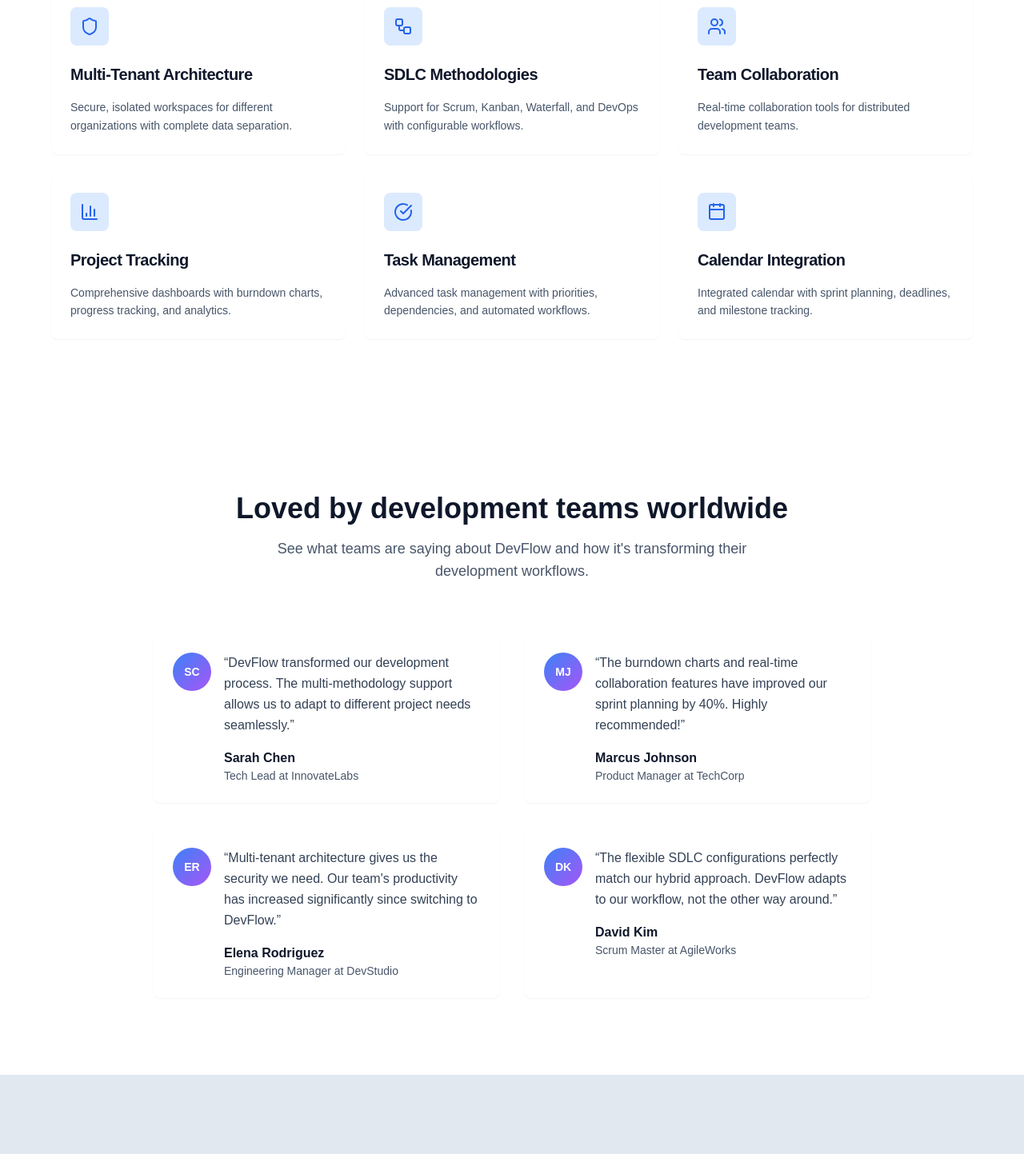
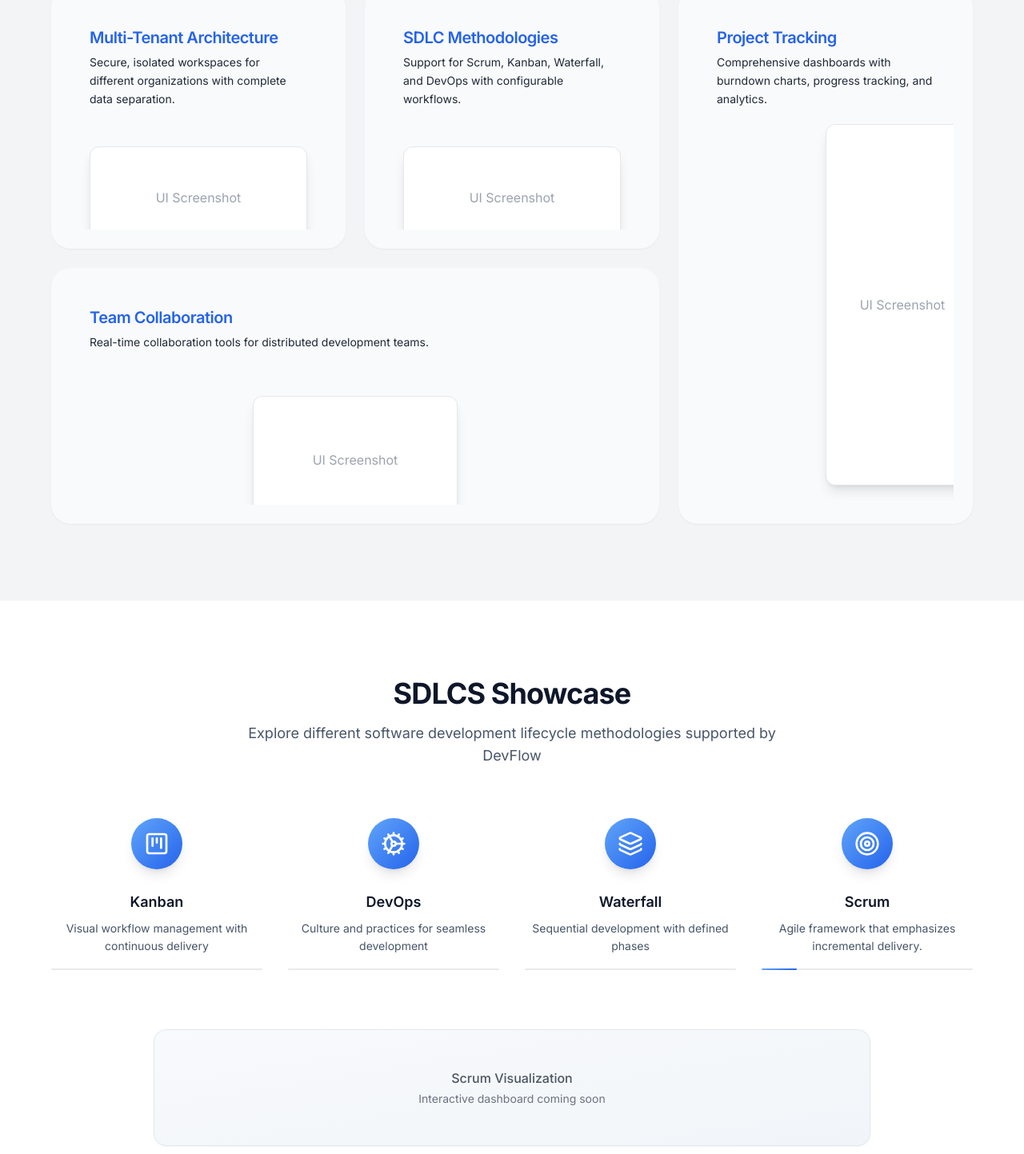
Before and after one commit to Unholyes/DevFlow, a Next.js app: page / in a window 1280 px wide. Shown: the part 1160-2603 px from the top of the page at 80% size. Built offline with nearby package versions, Linux system fonts and the light colour scheme.

Commit message:
[UI][Ybanez] New Section and better UI
just added an sdlc section. also changes the UI and animation for features section in landing page.

```diff
--- a/src/app/globals.css
+++ b/src/app/globals.css
@@ -51,5 +51,10 @@
 body {
   background: var(--background);
   color: var(--foreground);
-  font-family: Arial, Helvetica, sans-serif;
+  font-family: var(--font-inter), Arial, Helvetica, sans-serif;
+  overflow-x: hidden;
 }
+
+html {
+  overflow-x: hidden;
+}
--- a/src/app/layout.tsx
+++ b/src/app/layout.tsx
@@ -27,7 +27,7 @@ export default function RootLayout({
       lang="en"
       className={`${inter.variable} h-full antialiased`}
     >
-      <body className="min-h-full flex flex-col">{children}</body>
+      <body className="min-h-full flex flex-col overflow-x-hidden">{children}</body>
     </html>
   );
 }
--- a/src/app/page.tsx
+++ b/src/app/page.tsx
@@ -1,6 +1,7 @@
 import { Header } from "@/components/header"
 import { Hero } from "@/components/hero"
 import { Features } from "@/components/features"
+import { SDLCSShowcase } from "@/components/sdlcs-showcase"
 import { Testimonials } from "@/components/testimonials"
 import { CTA } from "@/components/cta"
 import { Footer } from "@/components/footer"
@@ -11,6 +12,7 @@ export default function Home() {
       <Header />
       <Hero />
       <Features />
+      <SDLCSShowcase />
       <Testimonials />
       <CTA />
       <Footer />
--- a/src/components/cta.tsx
+++ b/src/components/cta.tsx
@@ -2,7 +2,7 @@ import { Button } from "@/components/ui/button"
 
 export function CTA() {
   return (
-    <section className="py-24 bg-slate-200 dark:bg-slate-300">
+    <section className="py-24 bg-slate-200 dark:bg-slate-300" style={{paddingTop: '96px', paddingBottom: '96px'}}>
       <div className="container mx-auto px-4 text-center">
         <h2 className="text-3xl md:text-4xl font-bold text-slate-900 dark:text-slate-900 mb-4">
           Ready to transform your development workflow?
--- a/src/components/features.tsx
+++ b/src/components/features.tsx
@@ -1,77 +1,105 @@
 import { Card, CardContent, CardDescription, CardHeader, CardTitle } from "@/components/ui/card"
-import {
-  Users,
-  Workflow,
-  BarChart3,
-  Shield,
-  CheckCircle,
-  Calendar
-} from "lucide-react"
 
 const features = [
   {
     name: "Multi-Tenant Architecture",
     description: "Secure, isolated workspaces for different organizations with complete data separation.",
-    Icon: Shield,
   },
   {
     name: "SDLC Methodologies",
     description: "Support for Scrum, Kanban, Waterfall, and DevOps with configurable workflows.",
-    Icon: Workflow,
   },
   {
     name: "Team Collaboration",
     description: "Real-time collaboration tools for distributed development teams.",
-    Icon: Users,
   },
   {
     name: "Project Tracking",
     description: "Comprehensive dashboards with burndown charts, progress tracking, and analytics.",
-    Icon: BarChart3,
-  },
-  {
-    name: "Task Management",
-    description: "Advanced task management with priorities, dependencies, and automated workflows.",
-    Icon: CheckCircle,
-  },
-  {
-    name: "Calendar Integration",
-    description: "Integrated calendar with sprint planning, deadlines, and milestone tracking.",
-    Icon: Calendar,
   },
 ]
 
 export function Features() {
   return (
-    <section className="py-24 bg-white dark:bg-slate-50">
+    <section className="py-24 bg-gray-100" style={{paddingTop: '96px', paddingBottom: '96px'}}>
       <div className="container mx-auto px-4">
         <div className="text-center mb-16">
-          <h2 className="text-3xl md:text-4xl font-bold text-slate-900 dark:text-slate-900 mb-4">
+          <h2 className="text-3xl md:text-4xl font-bold text-black tracking-tight mb-4">
             Everything you need to manage development projects
           </h2>
-          <p className="text-lg text-slate-600 dark:text-slate-600 max-w-2xl mx-auto">
+          <p className="text-lg text-gray-600 max-w-2xl mx-auto">
             DevFlow provides comprehensive tools for modern development teams to plan, track, and deliver projects efficiently.
           </p>
         </div>
 
-        <div className="grid grid-cols-1 md:grid-cols-2 lg:grid-cols-3 gap-6 max-w-6xl mx-auto">
-          {features.map((feature, idx) => (
-            <Card key={idx} className="border-0 shadow-sm hover:shadow-md transition-shadow duration-200">
-              <CardHeader className="pb-4">
-                <div className="w-12 h-12 bg-blue-100 dark:bg-blue-900/20 rounded-lg flex items-center justify-center mb-4">
-                  <feature.Icon className="w-6 h-6 text-blue-600 dark:text-blue-400" />
+        <div className="grid grid-cols-1 md:grid-cols-3 gap-6 max-w-6xl mx-auto">
+           {/* Top left: Card 1 */}
+           <Card className="bg-gray-50 border-0 rounded-[24px] shadow-sm hover:shadow-md hover:bg-blue-50/30 transition-all duration-200 flex flex-col p-6 group">
+             <CardHeader className="pb-4">
+                <CardTitle className="text-xl font-semibold text-blue-600">
+                  {features[0].name}
+                </CardTitle>
+                <CardDescription className="text-gray-800 leading-relaxed">
+                  {features[0].description}
+                </CardDescription>
+              </CardHeader>
+              <CardContent className="flex-grow flex items-end justify-center pb-2 overflow-hidden">
+                <div className="w-full h-32 bg-white rounded-xl flex items-center justify-center text-gray-400 border shadow-lg transform translate-y-8 group-hover:translate-y-2 transition-transform duration-300 ease-out">
+                  UI Screenshot
                 </div>
-                <CardTitle className="text-xl font-semibold text-slate-900 dark:text-slate-900">
-                  {feature.name}
+              </CardContent>
+           </Card>
+
+           {/* Top middle: Card 2 */}
+           <Card className="bg-gray-50 border-0 rounded-[24px] shadow-sm hover:shadow-md hover:bg-green-50/30 transition-all duration-200 flex flex-col p-6 group">
+             <CardHeader className="pb-4">
+                <CardTitle className="text-xl font-semibold text-blue-600">
+                  {features[1].name}
                 </CardTitle>
+                <CardDescription className="text-gray-800 leading-relaxed">
+                  {features[1].description}
+                </CardDescription>
               </CardHeader>
-              <CardContent>
-                <CardDescription className="text-slate-600 dark:text-slate-600 leading-relaxed">
-                  {feature.description}
+                <CardContent className="flex-grow flex items-end justify-center pb-2 overflow-hidden">
+                  <div className="w-full h-32 bg-white rounded-xl flex items-center justify-center text-gray-400 border shadow-lg transform translate-y-8 group-hover:translate-y-2 transition-transform duration-300 ease-out">
+                    UI Screenshot
+                  </div>
+                </CardContent>
+           </Card>
+
+           {/* Right: Tall card spanning 2 rows */}
+           <Card className="row-span-2 bg-gray-50 border-0 rounded-[24px] shadow-sm hover:shadow-md hover:bg-yellow-50/30 transition-all duration-200 flex flex-col p-6 group">
+             <CardHeader className="pb-4">
+               <CardTitle className="text-xl font-semibold text-blue-600">
+                 {features[3].name}
+               </CardTitle>
+               <CardDescription className="text-gray-800 leading-relaxed">
+                 {features[3].description}
+               </CardDescription>
+             </CardHeader>
+                <CardContent className="flex-grow flex items-end justify-end pr-4 overflow-hidden">
+                  <div className="w-48 h-32 bg-white rounded-xl flex items-center justify-center text-gray-400 border shadow-lg transform translate-x-12 group-hover:translate-x-4 transition-transform duration-300 ease-out" style={{ height: '452px' }}>
+                    UI Screenshot
+                  </div>
+                </CardContent>
+           </Card>
+
+            {/* Bottom left: Card 3 spanning 2 columns */}
+            <Card className="md:col-span-2 md:h-80 bg-gray-50 border-0 rounded-[24px] shadow-sm hover:shadow-md hover:bg-red-50/30 transition-all duration-200 flex flex-col p-6 group">
+             <CardHeader className="pb-4">
+                <CardTitle className="text-xl font-semibold text-blue-600">
+                  {features[2].name}
+                </CardTitle>
+                <CardDescription className="text-gray-800 leading-relaxed">
+                  {features[2].description}
                 </CardDescription>
-              </CardContent>
-            </Card>
-          ))}
+              </CardHeader>
+                <CardContent className="flex-grow flex items-end justify-center pb-2 overflow-hidden">
+                  <div className="w-64 h-40 bg-white rounded-xl flex items-center justify-center text-gray-400 border shadow-lg transform translate-y-8 group-hover:translate-y-2 transition-transform duration-300 ease-out">
+                    UI Screenshot
+                  </div>
+                </CardContent>
+           </Card>
         </div>
       </div>
     </section>
--- a/src/components/hero.tsx
+++ b/src/components/hero.tsx
@@ -2,7 +2,7 @@ import { Button } from "@/components/ui/button"
 
 export function Hero() {
   return (
-    <section className="relative min-h-screen flex items-center justify-center bg-white dark:bg-slate-50">
+    <section className="relative min-h-[50rem] flex items-center justify-center bg-white dark:bg-slate-50">
       <div className="container mx-auto px-4 py-16 text-center">
         <div className="max-w-4xl mx-auto">
           <div className="inline-flex items-center gap-2 px-3 py-1 rounded-full bg-slate-100 dark:bg-slate-200 text-sm font-medium text-slate-700 dark:text-slate-600 mb-8">
--- /dev/null
+++ b/src/components/sdlcs-showcase.tsx
@@ -0,0 +1,149 @@
+"use client"
+
+import { useState, useEffect, useRef } from "react"
+import { KanbanSquare, Cog, Layers, Target } from "lucide-react"
+
+const sdlcItems = [
+  {
+    name: "Kanban",
+    description: "Visual workflow management with continuous delivery",
+    icon: KanbanSquare,
+    image: "/images/kanban-placeholder.png"
+  },
+  {
+    name: "DevOps",
+    description: "Culture and practices for seamless development",
+    icon: Cog,
+    image: "/images/devops-placeholder.png"
+  },
+  {
+    name: "Waterfall",
+    description: "Sequential development with defined phases",
+    icon: Layers,
+    image: "/images/waterfall-placeholder.png"
+  },
+  {
+    name: "Scrum",
+    description: "Agile framework that emphasizes incremental delivery.",
+    icon: Target,
+    image: "/images/scrum-placeholder.png"
+  }
+]
+
+export function SDLCSShowcase() {
+  const [activeIndex, setActiveIndex] = useState<number>(0)
+  const [progress, setProgress] = useState(0)
+  const intervalRef = useRef<NodeJS.Timeout | null>(null)
+
+  const startAnimation = (index: number) => {
+    if (intervalRef.current) {
+      clearInterval(intervalRef.current)
+    }
+
+    setActiveIndex(index)
+    setProgress(0)
+
+    let currentProgress = 0
+    intervalRef.current = setInterval(() => {
+      currentProgress += 2
+      setProgress(currentProgress)
+
+      if (currentProgress >= 100) {
+        clearInterval(intervalRef.current!)
+        intervalRef.current = null
+        // Animation completed, move to next item
+        const nextIndex = (index + 1) % sdlcItems.length
+        setTimeout(() => {
+          startAnimation(nextIndex)
+        }, 500) // Small delay before starting next animation
+      }
+    }, 40)
+  }
+
+  const handleItemClick = (index: number) => {
+    startAnimation(index)
+  }
+
+  useEffect(() => {
+    // Start automatic animation on mount
+    let currentIndex = 0
+    let currentProgress = 0
+
+    intervalRef.current = setInterval(() => {
+      setActiveIndex(currentIndex)
+      setProgress(currentProgress)
+
+      currentProgress += 2
+      if (currentProgress >= 100) {
+        currentProgress = 0
+        currentIndex = (currentIndex + 1) % sdlcItems.length
+      }
+    }, 40)
+
+    return () => {
+      if (intervalRef.current) {
+        clearInterval(intervalRef.current)
+      }
+    }
+  }, [])
+
+  return (
+    <section className="py-24 bg-white">
+      <div className="container mx-auto px-4">
+        {/* Header */}
+        <div className="text-center mb-16">
+          <h2 className="text-3xl md:text-4xl font-bold text-slate-900 mb-4 tracking-tight">
+            SDLCS Showcase
+          </h2>
+          <p className="text-lg text-slate-600 max-w-2xl mx-auto">
+            Explore different software development lifecycle methodologies supported by DevFlow
+          </p>
+        </div>
+
+        {/* Feature Grid */}
+        <div className="grid grid-cols-1 md:grid-cols-4 gap-8 mb-16 max-w-6xl mx-auto">
+          {sdlcItems.map((item, index) => (
+            <div
+              key={index}
+              className="text-center flex flex-col items-center min-h-[200px] cursor-pointer"
+              onClick={() => handleItemClick(index)}
+            >
+              {/* Icon */}
+              <div className="w-16 h-16 mx-auto mb-4 bg-gradient-to-br from-blue-400 to-blue-600 rounded-full flex items-center justify-center text-white shadow-lg transition-shadow duration-200">
+                <item.icon size={32} />
+              </div>
+
+              {/* Content */}
+              <div className="flex-1 flex flex-col justify-center">
+                <h3 className="text-lg font-semibold text-slate-900 mb-2">
+                  {item.name}
+                </h3>
+                <p className="text-sm text-slate-600 leading-relaxed">
+                  {item.description}
+                </p>
+
+                {/* Loading Bar */}
+                <div className="w-full h-0.5 overflow-hidden rounded-lg bg-neutral-300/50 mt-4">
+                  <div
+                    className="h-full bg-gradient-to-r from-blue-400 to-blue-600 rounded-lg transition-all duration-300 ease-out"
+                    style={{
+                      width: activeIndex === index ? `${progress}%` : '0%'
+                    }}
+                  />
+                </div>
+              </div>
+            </div>
+          ))}
+        </div>
+
+        {/* Main Content Placeholder */}
+        <div className="max-w-4xl mx-auto">
+          <div className="bg-gradient-to-br from-slate-50 to-slate-100 rounded-2xl p-12 text-center border border-slate-200 shadow-sm">
+                  <p className="text-gray-600 font-medium">{sdlcItems[activeIndex].name} Visualization</p>
+                  <p className="text-sm text-gray-500 mt-1">Interactive dashboard coming soon</p>
+          </div>
+        </div>
+      </div>
+    </section>
+  )
+}
--- a/src/components/testimonials.tsx
+++ b/src/components/testimonials.tsx
@@ -33,7 +33,7 @@ const testimonials = [
 
 export function Testimonials() {
   return (
-    <section className="py-24 bg-white dark:bg-slate-50">
+    <section className="py-24 bg-white dark:bg-slate-50" style={{paddingTop: '96px', paddingBottom: '96px'}}>
       <div className="container mx-auto px-4">
         <div className="text-center mb-16">
           <h2 className="text-3xl md:text-4xl font-bold text-slate-900 dark:text-slate-900 mb-4">
--- a/tailwind.config.js
+++ b/tailwind.config.js
@@ -8,7 +8,7 @@ module.exports = {
   theme: {
     extend: {
       fontFamily: {
-        sans: ['var(--font-geist-sans)'],
+        sans: ['Inter', 'sans-serif'],
         mono: ['var(--font-geist-mono)'],
       },
       colors: {
```
